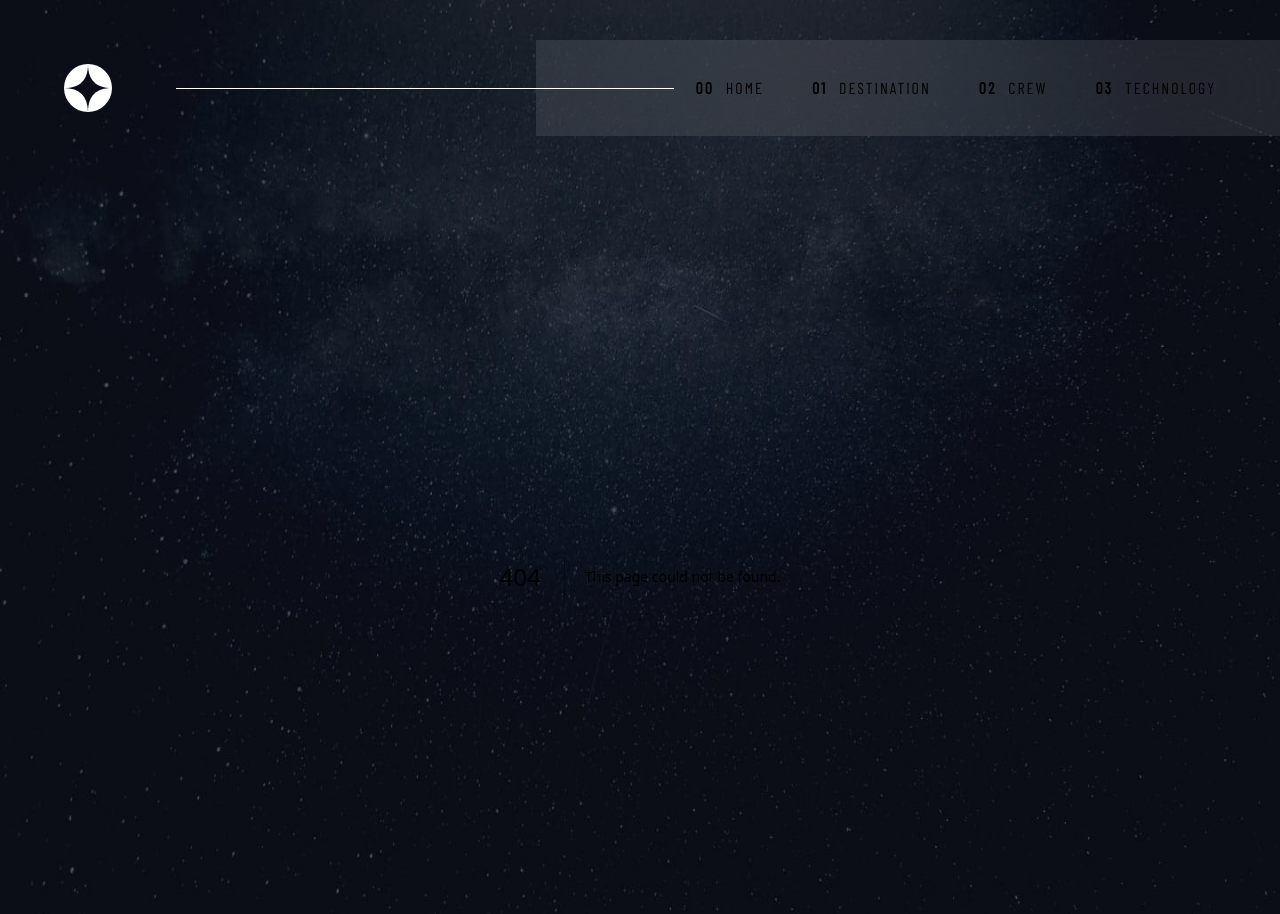
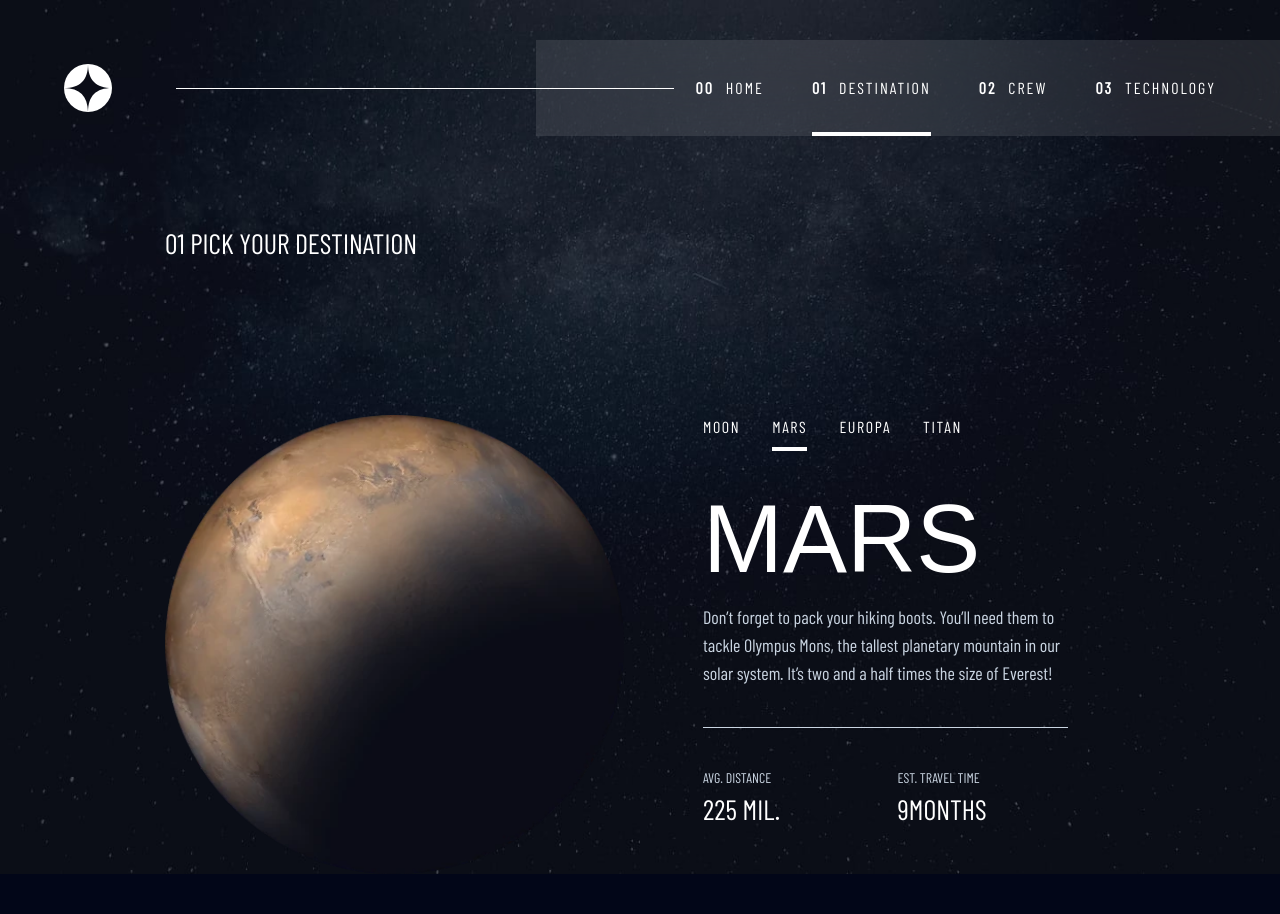
Before and after one commit to wfarre/space-tourism-next, a Next.js app: page /destination/mars in a window 1280 px wide. Before the commit this address had no page. Shown: the top 914 px of the page. Built offline with nearby package versions, Linux system fonts and the light colour scheme; a web font is replaced by a local one.

Commit message:
add: nested navigaiton

```diff
--- a/src/app/components/layout/Navbar.tsx
+++ b/src/app/components/layout/Navbar.tsx
@@ -8,7 +8,7 @@ const Navbar = () => {
   const [isMenuOpen, setIsMenuOpen] = useState(false);
   const navLinks = [
     { title: "Home", to: "/" },
-    { title: "Destination", to: "/destination" },
+    { title: "Destination", to: "/destination/moon" },
     { title: "Crew", to: "/crew" },
     { title: "Technology", to: "/technology" },
   ];
@@ -61,7 +61,9 @@ const Navbar = () => {
                 <span className="mr-3 font-bold">0{index}</span> {link.title}
                 <div
                   className={`absolute right-0 bottom-0 h-full w-1 scale-0 bg-white duration-300 group-hover:scale-100 md:h-1 md:w-full ${
-                    path === link.to ? "scale-100" : "scale-0"
+                    path.includes(link.title.toLowerCase())
+                      ? "scale-100"
+                      : "scale-0"
                   }`}
                 ></div>
               </Link>
--- /dev/null
+++ b/src/app/components/ui/DestinationCard.tsx
@@ -0,0 +1,45 @@
+import React from "react";
+
+interface Props {
+  title: string;
+  content: string;
+  distance: string;
+  travelTime: {
+    length: number;
+    unit: string;
+  };
+}
+
+const DestinationCard = (props: Props) => {
+  return (
+    <article>
+      <header className="mb-4">
+        <h2 className="font-title text-[56px] uppercase md:text-[80px] xl:text-8xl">
+          {props.title}
+        </h2>
+      </header>
+      <p className="text-base text-slate-300 xl:text-lg">{props.content}</p>
+
+      <div className="my-10 h-[1px] w-full bg-slate-300"></div>
+      <footer className="flex gap-6">
+        <figure className="flex-1">
+          <figcaption className="text-sm text-slate-300 uppercase">
+            AVG. distance
+          </figcaption>
+          <p className="text-[28px] uppercase">{props.distance}</p>
+        </figure>
+        <figure className="flex-1">
+          <figcaption className="text-sm text-slate-300 uppercase">
+            est. travel time
+          </figcaption>
+          <p className="text-[28px] uppercase">
+            {props.travelTime.length}
+            {props.travelTime.unit}
+          </p>
+        </figure>
+      </footer>
+    </article>
+  );
+};
+
+export default DestinationCard;
--- /dev/null
+++ b/src/app/components/ui/Navigation.tsx
@@ -0,0 +1,43 @@
+import Link from "next/link";
+import React from "react";
+
+interface Props {
+  isMenuOpen: boolean;
+  links: { title: string; to: string }[];
+  path: string;
+}
+
+const Navigation = (props: Props) => {
+  return (
+    <ul
+      className={`absolute top-0 right-0 -z-10 flex h-[100vh] w-64 flex-col gap-x-12 gap-y-8 bg-white/10 pt-34 pl-8 uppercase backdrop-blur-2xl md:relative md:z-auto md:h-full md:w-auto md:scale-100 md:flex-row md:items-center md:pt-0 md:pr-10 md:pl-29 lg:pr-16 lg:pl-40 ${
+        props.isMenuOpen ? "scale-x-100" : "scale-x-0"
+      } origin-right duration-300`}
+    >
+      {props.links.map((link, index) => {
+        return (
+          <li
+            key={`navlink-${index}`}
+            className={`relative flex items-center md:h-full`}
+          >
+            <Link
+              href={link.to}
+              className="group flex h-full items-center tracking-[2px]"
+            >
+              <span className="mr-3 font-bold">0{index}</span> {link.title}
+              <div
+                className={`absolute right-0 bottom-0 h-full w-1 scale-0 bg-white duration-300 group-hover:scale-100 md:h-1 md:w-full ${
+                  props.path.includes(link.title.toLowerCase())
+                    ? "scale-100"
+                    : "scale-0"
+                }`}
+              ></div>
+            </Link>
+          </li>
+        );
+      })}
+    </ul>
+  );
+};
+
+export default Navigation;
--- /dev/null
+++ b/src/app/destination/europa/page.tsx
@@ -0,0 +1,25 @@
+import DestinationCard from "@/app/components/ui/DestinationCard";
+import React from "react";
+
+const page = () => {
+  const planet = {
+    title: "EUROPA",
+    content:
+      "The smallest of the four Galilean moons orbiting Jupiter, Europa is a winter lover’s dream. With an icy surface, it’s perfect for a bit of ice skating, curling, hockey, or simple relaxation in your snug wintery cabin.",
+    distance: "628 MIL.",
+    travelTime: {
+      length: 3,
+      unit: "years",
+    },
+  };
+  return (
+    <DestinationCard
+      title={planet.title}
+      content={planet.content}
+      travelTime={planet.travelTime}
+      distance={planet.distance}
+    />
+  );
+};
+
+export default page;
--- /dev/null
+++ b/src/app/destination/layout.tsx
@@ -0,0 +1,109 @@
+"use client";
+import Image from "next/image";
+import Link from "next/link";
+import { usePathname } from "next/navigation";
+const destinationData = [
+  {
+    title: "moon",
+    content:
+      "See our planet as you’ve never seen it before. A perfect relaxing trip away to help regain perspective and come back refreshed. While you’re there, take in some history by visiting the Luna 2 and Apollo 11 landing sites.",
+    distance: "384400",
+    travelTime: {
+      lenght: 3,
+      unit: "days",
+    },
+  },
+  {
+    title: "Mars",
+    content:
+      "Don’t forget to pack your hiking boots. You’ll need them to tackle Olympus Mons, the tallest planetary mountain in our solar system. It’s two and a half times the size of Everest!",
+    distance: "225 MIL.",
+    travelTime: {
+      lenght: 9,
+      unit: "months",
+    },
+  },
+  {
+    title: "EUROPA",
+    content:
+      "The smallest of the four Galilean moons orbiting Jupiter, Europa is a winter lover’s dream. With an icy surface, it’s perfect for a bit of ice skating, curling, hockey, or simple relaxation in your snug wintery cabin.",
+    distance: "628 MIL.",
+    travelTime: {
+      lenght: 3,
+      unit: "years",
+    },
+  },
+  {
+    title: "titan",
+    content:
+      "The only moon known to have a dense atmosphere other than Earth, Titan is a home away from home (just a few hundred degrees colder!). As a bonus, you get striking views of the Rings of Saturn.",
+    distance: "1.6 BIL.",
+    travelTime: {
+      lenght: 7,
+      unit: "years",
+    },
+  },
+];
+
+const PageLayout = ({
+  children,
+}: Readonly<{
+  children: React.ReactNode;
+}>) => {
+  const path = usePathname();
+  console.log(path);
+  const currentName = path.split("/")[2];
+  console.log(currentName);
+
+  return (
+    <section className="mx-[165px] mt-12">
+      <header>
+        <h1 className="text-base uppercase md:text-xl xl:text-[28px]">
+          <span>01</span> Pick your destination
+        </h1>
+      </header>
+
+      <div className="flex-start my-38 flex justify-between gap-8">
+        <Image
+          className="flex-1"
+          src={`/assets/destination/image-${currentName}.webp`}
+          height={480}
+          width={480}
+          alt={currentName}
+        />
+
+        <div className="flex-1">
+          <div className="px-[47px]">
+            <ul className="mb-10 flex gap-8">
+              {destinationData.map((dest, index) => {
+                return (
+                  <li
+                    key={`destination-${index}`}
+                    className="group relative pb-3"
+                  >
+                    <Link
+                      className="tracking-widest uppercase"
+                      href={`/destination/${dest.title.toLocaleLowerCase()}`}
+                    >
+                      {dest.title}
+                    </Link>
+                    <div
+                      className={`absolute right-0 bottom-0 h-full w-1 scale-0 bg-white duration-300 group-hover:scale-100 md:h-1 md:w-full ${
+                        path.includes(dest.title.toLowerCase())
+                          ? "scale-100"
+                          : "scale-0"
+                      }`}
+                    ></div>
+                  </li>
+                );
+              })}
+            </ul>
+            {children}
+          </div>
+        </div>
+      </div>
+    </section>
+  );
+};
+
+export default PageLayout;
--- /dev/null
+++ b/src/app/destination/mars/page.tsx
@@ -0,0 +1,25 @@
+import DestinationCard from "@/app/components/ui/DestinationCard";
+import React from "react";
+
+const page = () => {
+  const planet = {
+    title: "Mars",
+    content:
+      "Don’t forget to pack your hiking boots. You’ll need them to tackle Olympus Mons, the tallest planetary mountain in our solar system. It’s two and a half times the size of Everest!",
+    distance: "225 MIL.",
+    travelTime: {
+      length: 9,
+      unit: "months",
+    },
+  };
+  return (
+    <DestinationCard
+      title={planet.title}
+      content={planet.content}
+      travelTime={planet.travelTime}
+      distance={planet.distance}
+    />
+  );
+};
+
+export default page;
--- /dev/null
+++ b/src/app/destination/moon/page.tsx
@@ -0,0 +1,25 @@
+import DestinationCard from "@/app/components/ui/DestinationCard";
+import React from "react";
+
+const page = () => {
+  const planet = {
+    title: "moon",
+    content:
+      "See our planet as you’ve never seen it before. A perfect relaxing trip away to help regain perspective and come back refreshed. While you’re there, take in some history by visiting the Luna 2 and Apollo 11 landing sites.",
+    distance: "384400",
+    travelTime: {
+      length: 3,
+      unit: "days",
+    },
+  };
+  return (
+    <DestinationCard
+      title={planet.title}
+      content={planet.content}
+      travelTime={planet.travelTime}
+      distance={planet.distance}
+    />
+  );
+};
+
+export default page;
--- a/src/app/destination/page.tsx
+++ /dev/null
@@ -1,7 +0,0 @@
-import React from "react";
-
-const page = () => {
-  return <div>page</div>;
-};
-
-export default page;
--- /dev/null
+++ b/src/app/destination/titan/page.tsx
@@ -0,0 +1,25 @@
+import DestinationCard from "@/app/components/ui/DestinationCard";
+import React from "react";
+
+const page = () => {
+  const planet = {
+    title: "titan",
+    content:
+      "The only moon known to have a dense atmosphere other than Earth, Titan is a home away from home (just a few hundred degrees colder!). As a bonus, you get striking views of the Rings of Saturn.",
+    distance: "1.6 BIL.",
+    travelTime: {
+      length: 7,
+      unit: "years",
+    },
+  };
+  return (
+    <DestinationCard
+      title={planet.title}
+      content={planet.content}
+      travelTime={planet.travelTime}
+      distance={planet.distance}
+    />
+  );
+};
+
+export default page;
--- a/src/app/layout.tsx
+++ b/src/app/layout.tsx
@@ -43,7 +43,7 @@ export default function RootLayout({
           <header className="relative lg:py-10">
             <Navbar />
           </header>
-          {children}
+          <main>{children}</main>
         </div>
       </body>
     </html>
```
